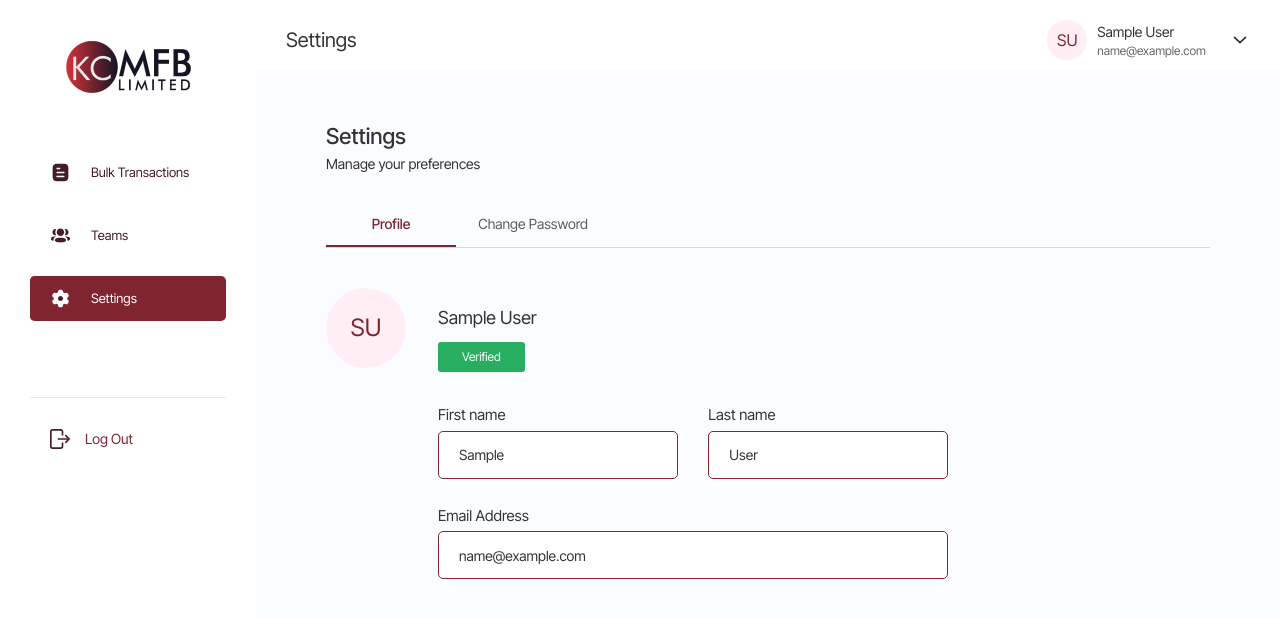
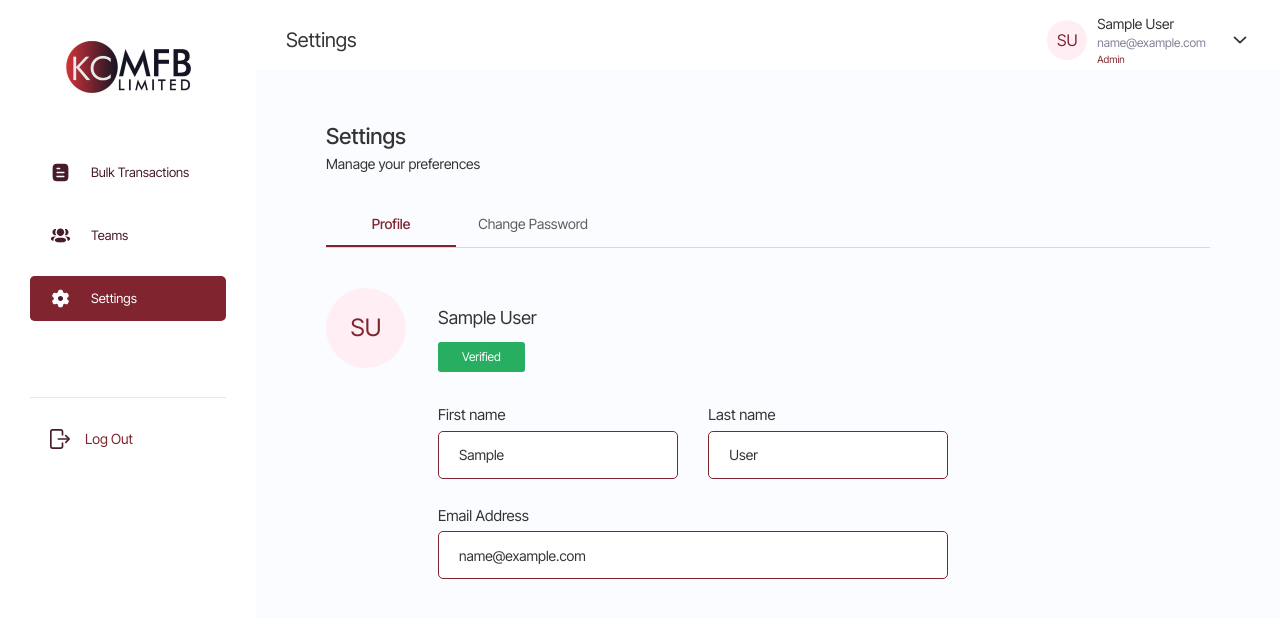
Before and after one commit to Detayoo/d1sburs3, a Next.js app: page /settings in a window 1280 px wide. Shown: the top 618 px of the page. Built offline with nearby package versions, Linux system fonts and the light colour scheme; sample sign-in values are in the browser's storage.

Commit message:
added user role

```diff
--- a/src/components/Header.tsx
+++ b/src/components/Header.tsx
@@ -18,7 +18,10 @@ export const Header = ({ pageName }) => {
           <p className="text-[14px]">
             {user?.firstName + " " + user?.lastName}
           </p>
-          <p className="text-black/60 text-[12px]">{user?.email}</p>
+          <p className="text-[#00042D80] text-[12px]">{user?.email}</p>
+          <p className="text-[10px] text-primary-wine capitalize">
+            {user?.role?.toLowerCase() || ""}
+          </p>
         </div>
         <Image
           src="/icons/down-chevron.svg"
--- a/src/modals/InviteTeamMember.tsx
+++ b/src/modals/InviteTeamMember.tsx
@@ -148,7 +148,7 @@ export const InviteTeamMember = ({ showModal, closeModal, selectedInvite }) => {
 
                 <PrimaryButton
                   loading={isPending}
-                  disabled={isPending || !(isValid && dirty)}
+                  disabled={isPending || !isValid}
                   title="Invite Team Member"
                   className="mt-10 w-full"
                 />
```
